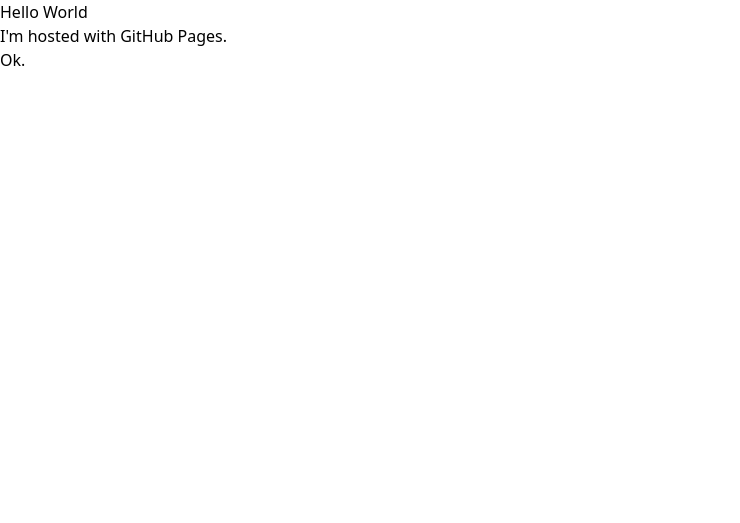
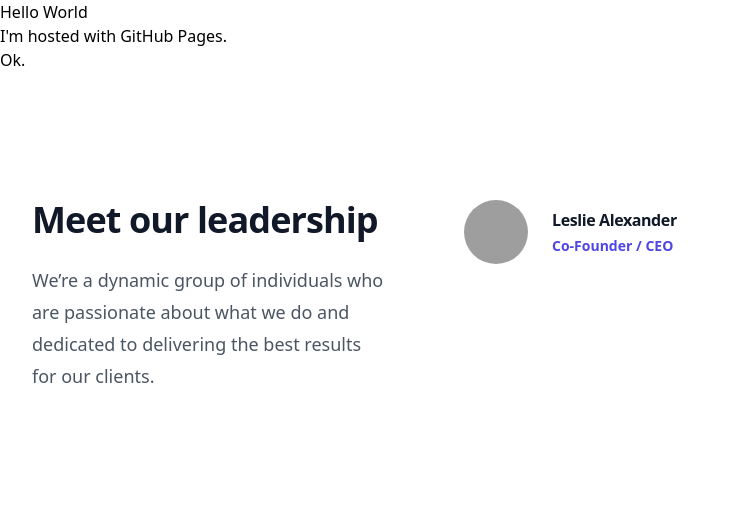
Before and after one commit to evania/evania.github.io, a plain HTML site: page index.html in a window 1280 px wide. Shown: the whole page, without its empty margins (0-740 px from the left). Drawn offline with nearby package versions, Linux system fonts and the light colour scheme; grey boxes are pictures that could not be loaded.

Commit message:
Update index.html

```diff
--- a/index.html
+++ b/index.html
@@ -8,5 +8,28 @@
 <h1>Hello World</h1>
 <p>I'm hosted with GitHub Pages.</p>
 <p>Ok.</p>
+
+<div class="bg-white py-24 sm:py-32">
+  <div class="mx-auto grid max-w-7xl gap-20 px-6 lg:px-8 xl:grid-cols-3">
+    <div class="max-w-xl">
+      <h2 class="text-pretty text-3xl font-semibold tracking-tight text-gray-900 sm:text-4xl">Meet our leadership</h2>
+      <p class="mt-6 text-lg/8 text-gray-600">We’re a dynamic group of individuals who are passionate about what we do and dedicated to delivering the best results for our clients.</p>
+    </div>
+    <ul role="list" class="grid gap-x-8 gap-y-12 sm:grid-cols-2 sm:gap-y-16 xl:col-span-2">
+      <li>
+        <div class="flex items-center gap-x-6">
+          <img class="size-16 rounded-full" src="https://images.unsplash.com/photo-1494790108377-be9c29b29330?ixlib=rb-1.2.1&ixid=eyJhcHBfaWQiOjEyMDd9&auto=format&fit=facearea&facepad=2&w=256&h=256&q=80" alt="">
+          <div>
+            <h3 class="text-base/7 font-semibold tracking-tight text-gray-900">Leslie Alexander</h3>
+            <p class="text-sm/6 font-semibold text-indigo-600">Co-Founder / CEO</p>
+          </div>
+        </div>
+      </li>
+
+      <!-- More people... -->
+    </ul>
+  </div>
+</div>
+
 </body>
 </html>
```
